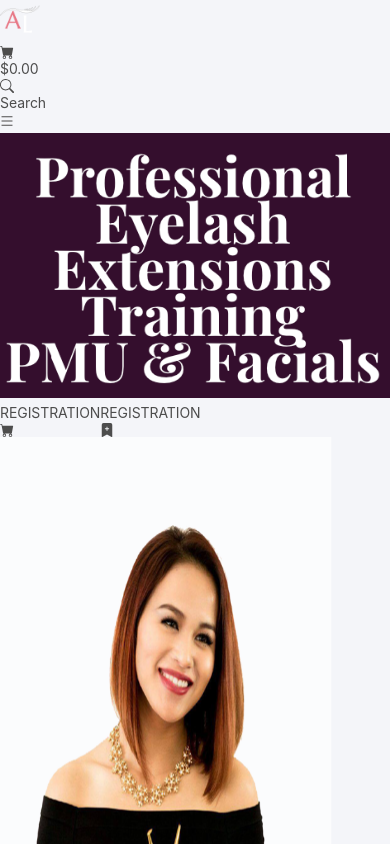
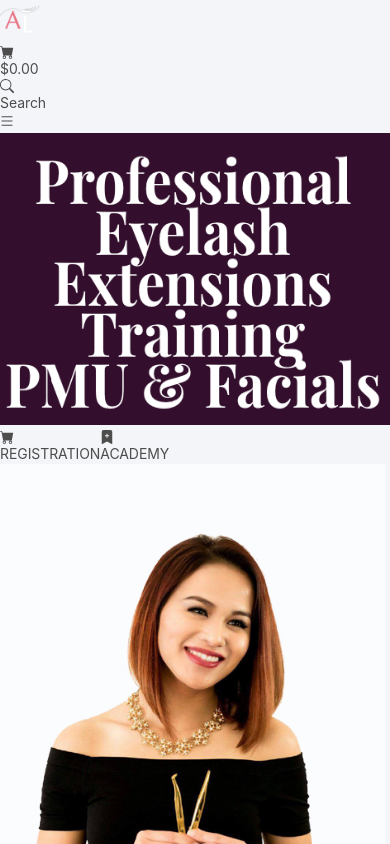
Before and after one commit to dungphanx/advanced_lashes_client, a Next.js app: page / in a window 390 px wide. Built offline with nearby package versions, Linux system fonts and the light colour scheme; a web font is replaced by a local one.

Commit message:
completed responsive

```diff
--- a/src/components/Layout.tsx
+++ b/src/components/Layout.tsx
@@ -33,37 +33,7 @@ const Layout: React.FC<any>  = ({ children, home }: Props) => {
     </main>
 
 
-    <footer className="footer">
-      <Link href="/">
-        <a>
-          <Image src='/images/logo.png' width={100} height={100} alt="Advanced Lashes"/>
-        </a>
-      </Link>
-      <div className='footer-menu'>
-        <div className='text-base'>2019 © Advance Lashes</div>
-        <div className='menu-items'>
-          <Link href='/'>
-            <a>Home</a>
-          </Link>
-          |
-          <Link href='/terms-conditions'>
-            <a>Terms & Conditions</a>
-          </Link>
-          |
-          <Link href='/privacy-policy'>
-            <a>Privacy Policy</a>
-          </Link>
-          |
-          <Link href='/shipping-policy'>
-            <a>Shipping Policy</a>
-          </Link>
-          |
-          <Link href='/contact'>
-            <a>Contact Us</a>
-          </Link>
-        </div>
-      </div>
-    </footer>
+    <Footer />
   </>
 }
 
@@ -232,4 +202,40 @@ export const TopBar: React.FC<any> = () => {
   </>
 }
 
+export const Footer:React.FC<any> = () => {
+  return <>
+    <footer className="footer">
+      <Link href="/">
+        <a>
+          <Image src='/images/logo.png' width={100} height={100} alt="Advanced Lashes"/>
+        </a>
+      </Link>
+      <div className='footer-menu'>
+        <div className='text-base'>2019 © Advance Lashes</div>
+        <div className='menu-items'>
+          <Link href='/'>
+            <a>Home</a>
+          </Link>
+          |
+          <Link href='/terms-conditions'>
+            <a>Terms & Conditions</a>
+          </Link>
+          |
+          <Link href='/privacy-policy'>
+            <a>Privacy Policy</a>
+          </Link>
+          |
+          <Link href='/shipping-policy'>
+            <a>Shipping Policy</a>
+          </Link>
+          |
+          <Link href='/contact'>
+            <a>Contact Us</a>
+          </Link>
+        </div>
+      </div>
+    </footer>
+  </>
+}
+
 export default Layout;
--- a/src/components/new-feature.module.scss
+++ b/src/components/new-feature.module.scss
@@ -1,10 +1,10 @@
 .shop {
-  height: 555px;
+  // height: 555px;
   background-color: black;
   padding: 30px 20px;
 }
 
 .rewardButton {
   transform: rotate(-90deg);
-  right: -45px;
+  right: -65px;
 }
--- a/src/components/new-feature.tsx
+++ b/src/components/new-feature.tsx
@@ -13,7 +13,7 @@ import { BestSelling } from '../pages/api/best-selling';
 import Product from './product';
 import FloatingButton from './floating-button';
 
-export const NewFeature: React.FC<any>  = () => {
+export const NewFeature: React.FC<any>  = ({ lgScreen }) => {
   const hoverBoxFront = <Image src="/images/alisa.png" width={538} height={785} className="bg-transparent" />
 
   const hoverBoxBack = <div className="p-5 bg-slate-50 text-center justify-center flex flex-col gap-10 text-xl">
@@ -33,43 +33,53 @@ export const NewFeature: React.FC<any>  = () => {
 
   return <>
     {/* course */}
-    <div className="new-feature flex items-center">
-      <div className="description w-1/2 flex flex-col items-center gap-3">
+    <div className={cn({
+        ["new-feature flex items-center"]: true,
+        ["flex-col justify-center"]: !lgScreen
+      })}
+    >
+      <div className={["description flex flex-col items-center gap-3", lgScreen ? 'w-1/2' : 'w-full'].join(' ')}>
         <Image
           src="/images/feature.png"
-          width={472}
-          height={321}
+          width={lgScreen ? 472 : 856}
+          height={lgScreen ? 321 : 640}
+          layout="intrinsic"
         />
-        <div className="flex gap-5 text-white text-xl font-bold">
-          <button className="bg-green-600 hover:bg-green-500 p-5 flex gap-2">
+        <div className={cn({
+          ["flex gap-5 text-white text-xl font-bold"]: true,
+          ["flex-col"]: !lgScreen
+        })}>
+          <button className="bg-green-600 hover:bg-green-500 p-5 flex gap-2 justify-center">
+            <BsFillCartFill className="text-2xl" />
             <span>REGISTRATION</span>
-            <BsFillCartFill className="text-2xl" />
           </button>
-          <button className="bg-neutral-500 hover:bg-neutral-400 p-5 flex gap-2">
-            <span>REGISTRATION</span>
+          <button className="bg-neutral-500 hover:bg-neutral-400 p-5 flex gap-2 justify-center">
             <BsFillBookmarkPlusFill className="text-2xl"/>
+            <span>ACADEMY</span>
           </button>
         </div>
-      </div>
-      <div className='w-1/2 flex flex-col items-end pr-14'>
-        <Image src='/images/alisa.png' width={335} height={720} layout="fixed" alt='Alisa Phan'/>
-        <FloatingButton className="left-1/2 top-1/2" position="static">
-          <div className='w-24 h-24 bg-rose-500 rounded-full flex flex-col justify-center items-center text-white animate-bounce'>
-            <span className='text-sm font-semibold'>CLASSES</span>
-            <span className='text-2xl font-bold'>2022</span>
-            <span className='text-sm font-semibold'>2nd Quater</span>
-          </div>
-        </FloatingButton>
       </div>
     </div>
 
     {/* Description */}
-    <div className="description flex">
-      <div className="w-1/2">
+    <div className={cn({
+        ["description flex"]: true,
+        ['flex-col']: !lgScreen
+      })}
+    >
+      <div className={cn({
+          ["w-1/2"]: lgScreen,
+          ["w-full"]: !lgScreen
+        })}
+      >
         <HoverBox front={hoverBoxFront} back={hoverBoxBack} />
         <PanelTitle title="Master Trainer - Alisa Phan" />
       </div>
-      <div className="w-1/2 pl-10">
+      <div className={cn({
+          ["w-1/2 pl-10"]: lgScreen,
+          ["w-full mt-5"]: !lgScreen
+        })}
+      >
         <Panel title="What We do" titleAlign="text-left">
           <div className="text-2xl flex flex-col gap-10 text-neutral-500 leading-9">
             <p><strong>AdvanceLashes</strong> distributes leading eyelash extensions, and eyelash products to Lash Artists, Salons, and stores throughout United States. <strong>AdvanceLashes</strong> has emerged to meet the demand for premium quality products within and outside United States.</p>
@@ -92,15 +102,26 @@ export const NewFeature: React.FC<any>  = () => {
 
     {/* Shop */}
     <div className={cn({[style.shop]: true})}>
-      <div className='flex'>
-        <div className="w-1/2">
+      <div className={cn({
+            ["flex"]: true,
+            ["flex-col"]: !lgScreen
+          })}>
+        <div className={cn({
+            ["w-1/2"]: lgScreen,
+            ["w-full mt-5"]: !lgScreen
+          })}
+        >
           <Panel title="AdvanceLashes Shop" titleAlign="text-left">
             <div className='text-2xl mt-20 text-slate-400'>
               <p>We provide the highest quality and most innovative eyelash extension products at an affordable price. We believe that making the extension process more efficient means that extensions can be done faster at low price, drawing even more consumers to the market. We are committed to making each AdvanceLashes customer loyal to the brand by providing a memorable experience through great prices, great products and great customer service.</p>
             </div>
           </Panel>
         </div>
-        <div className='w-1/2 p-10'>
+        <div className={cn({
+            ["w-1/2 pl-10"]: lgScreen,
+            ["w-full mt-5"]: !lgScreen
+          })}
+        >
           <Link href="/shop">
             <a>
               <Image src="/images/shop.png" width={540} height={360} alt="shop" />
@@ -113,19 +134,20 @@ export const NewFeature: React.FC<any>  = () => {
     {/* best selling */}
     <div className='best-selling mt-10 justify-center flex flex-col items-center'>
       <PanelTitle title="Best Selling Products" className="w-fit"/>
-      <BestSellingContent />
+      <BestSellingContent lgScreen={lgScreen}/>
     </div>
 
     {/* reward button */}
     <FloatingButton className={cn({
-        ["top-1/2"]: true,
-        [style.rewardButton]: true}
-      )}
+        ["top-1/2"]: lgScreen,
+        [style.rewardButton]: lgScreen,
+        ['right-5 bottom-3']: !lgScreen,
+      })}
       position="static"
     >
-      <button className='flex text-white text-2xl font-bold bg-black p-3 items-center gap-2'>
+      <button className={['flex text-white text-4xl font-bold bg-black p-3 items-center gap-2', lgScreen ? '' : 'rounded-full'].join(' ')}>
         <AiFillGift />
-        REWARD
+        { lgScreen ? 'REWARD' : null }
       </button>
     </FloatingButton>
   </>
@@ -141,14 +163,17 @@ const useBestSellings = () => {
   }
 }
 
-export const BestSellingContent:  React.FC<any>  = () => {
+export const BestSellingContent:  React.FC<any>  = ({ lgScreen }) => {
   const { data, isLoading, isError } = useBestSellings();
 
   if (isLoading) return <div>Loading..</div>
   if (isError) return <div>Error..</div>
 
   return <>
-    <div className='mt-10 grid grid-cols-4 gap-4 px-5'>
+    <div className={cn({
+      ['mt-10 grid grid-cols-4 gap-4 px-5']: true,
+      ['grid-cols-1']: !lgScreen
+    })}>
     {
       data.map((item: BestSelling) => {
         return <>
--- a/src/pages/index.tsx
+++ b/src/pages/index.tsx
@@ -1,12 +1,18 @@
 import type { NextPage } from 'next'
-import * as React from "react"
 import Head from 'next/head'
 import Image from 'next/image'
 import Layout from '../components/Layout'
 import Script from 'next/script'
 import NewFeature from '../components/new-feature'
+import React, { useState, useEffect } from 'react';
 
 const Home: NextPage = () => {
+  const [lgScreen, setLgScreen] = useState(false)
+
+  useEffect(() => {
+    setLgScreen(window.innerWidth >= 1024);
+  }, [])
+
   return (
     <div className="page">
       <Head>
@@ -18,7 +24,7 @@ const Home: NextPage = () => {
       <Script src="https://kit.fontawesome.com/7c53527557.js" crossOrigin="anonymous" />
 
       <Layout>
-        <NewFeature />
+        <NewFeature lgScreen={lgScreen} />
       </Layout>
     </div>
   )
--- a/src/styles/_app.scss
+++ b/src/styles/_app.scss
@@ -112,6 +112,10 @@
   .page-content {
     margin-top: 136px;
     margin-bottom: 110px;
+
+    @media only screen and (max-width: 640px) {
+      margin-top: 60px;
+    }
   }
 
   footer.footer {
```
